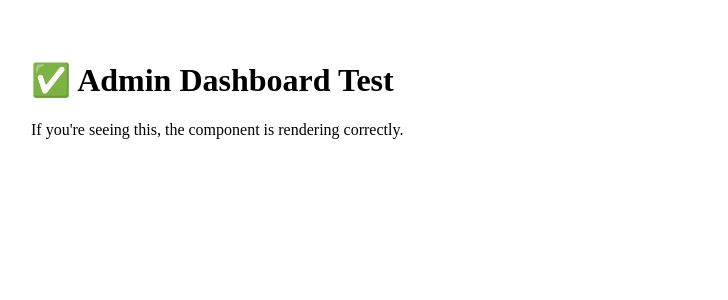
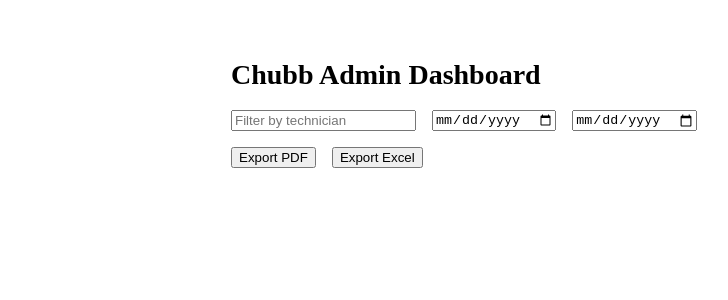
Before and after one commit to frishtymac/fire-alarm-service, a Next.js app: page / in a window 1280 px wide. Shown: the top 300 px of the page, without its empty margins (9-737 px from the left). Built offline with nearby package versions, Linux system fonts and the light colour scheme.

Commit message:
Add filters and export buttons to AdminDashboard

```diff
--- a/components/AdminDashboard.js
+++ b/components/AdminDashboard.js
@@ -1,10 +1,48 @@
-import React from 'react';
+import React, { useState } from 'react';
 
 export default function AdminDashboard() {
+  const [filterTech, setFilterTech] = useState('');
+  const [after, setAfter] = useState('');
+  const [before, setBefore] = useState('');
+
+  const buildExportQuery = () => {
+    const params = new URLSearchParams();
+    if (filterTech) params.append('technician', filterTech);
+    if (after) params.append('after', after);
+    if (before) params.append('before', before);
+    return params.toString();
+  };
+
   return (
-    <div style={{ padding: '2rem' }}>
-      <h1>✅ Admin Dashboard Test</h1>
-      <p>If you're seeing this, the component is rendering correctly.</p>
+    <div style={{ padding: '2rem', maxWidth: '800px', margin: 'auto' }}>
+      <h1 style={{ fontSize: '1.75rem', fontWeight: 'bold' }}>Chubb Admin Dashboard</h1>
+
+      <div style={{ display: 'flex', gap: '1rem', margin: '1rem 0' }}>
+        <input
+          placeholder="Filter by technician"
+          value={filterTech}
+          onChange={(e) => setFilterTech(e.target.value)}
+        />
+        <input
+          type="date"
+          value={after}
+          onChange={(e) => setAfter(e.target.value)}
+        />
+        <input
+          type="date"
+          value={before}
+          onChange={(e) => setBefore(e.target.value)}
+        />
+      </div>
+
+      <div style={{ display: 'flex', gap: '1rem', marginBottom: '2rem' }}>
+        <a href={`/api/export/pdf?${buildExportQuery()}`} target="_blank">
+          <button>Export PDF</button>
+        </a>
+        <a href={`/api/export/excel?${buildExportQuery()}`} target="_blank">
+          <button>Export Excel</button>
+        </a>
+      </div>
     </div>
   );
 }
```
